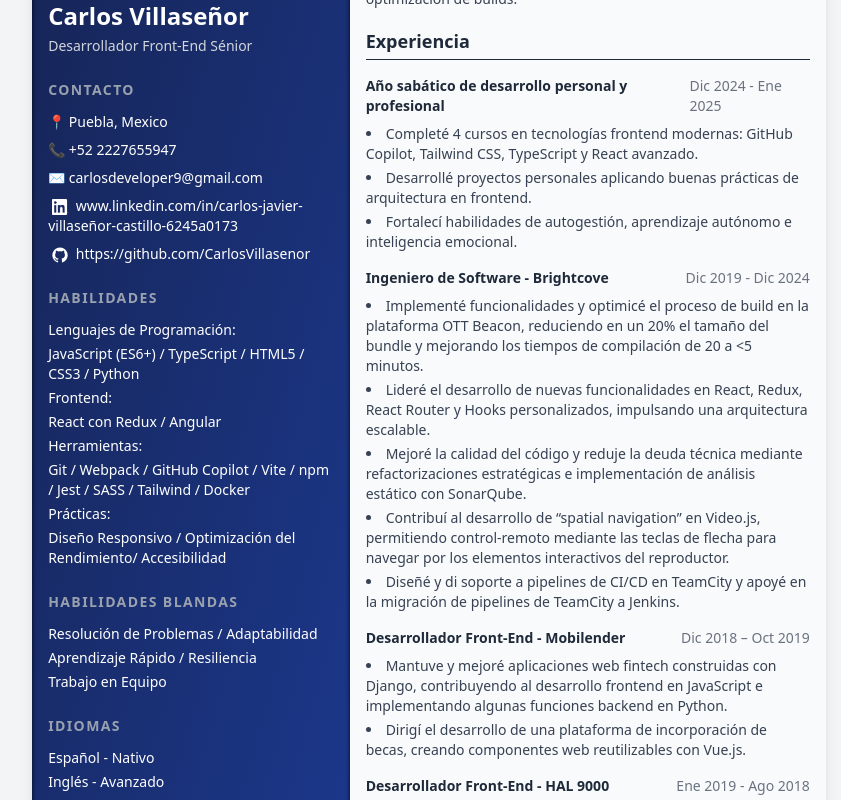
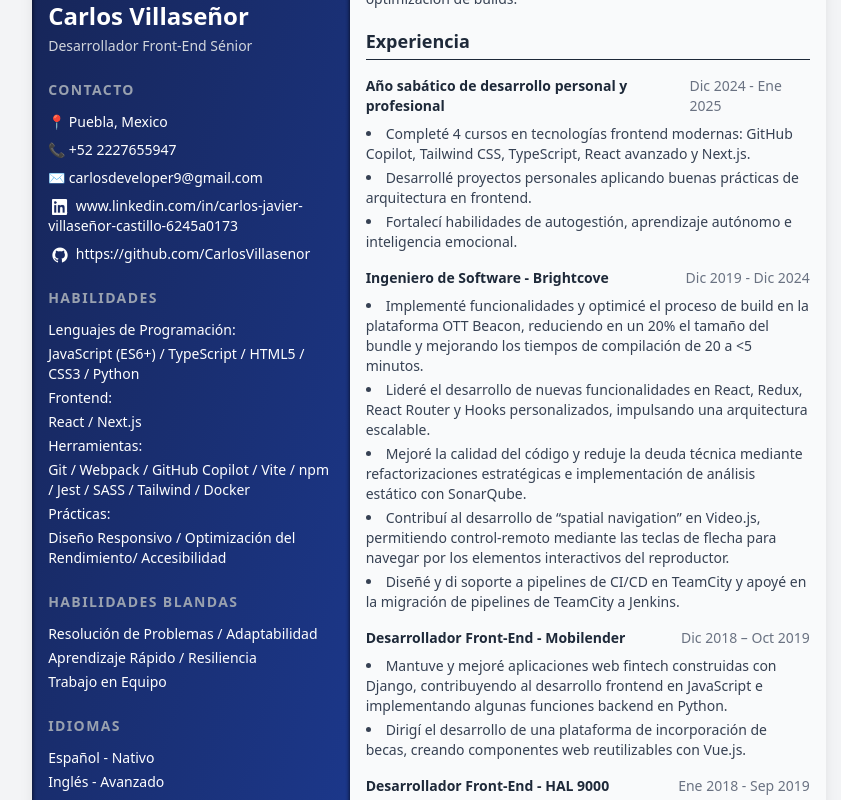
Before and after one commit to CarlosVillasenor/curriculum-vitae-tailwind-project, a website: page index.html in a window 1280 px wide. Shown: the part 160-960 px from the top of the page, without its empty margins (211-1052 px from the left). Drawn offline with nearby package versions, Linux system fonts and the light colour scheme; files that its build step writes are made by us from their sources.

Commit message:
chore: update skills section

```diff
--- a/index.html
+++ b/index.html
@@ -73,7 +73,7 @@
           <li>Lenguajes de Programación: </li>
           <li>JavaScript (ES6+) / TypeScript / HTML5 / CSS3 / Python </li>
           <li>Frontend:</li>
-          <li> React con Redux / Angular </li>
+          <li> React / Next.js </li>
           <li>Herramientas:</li>
           <li>Git / Webpack / GitHub Copilot / Vite / npm / Jest / SASS / Tailwind / Docker</li>
           <li>Prácticas:</li>
@@ -147,7 +147,7 @@
           </div>
           <ul class="list-disc list-inside mt-2 text-sm text-gray-700 space-y-1">
             <li>
-              Completé 4 cursos en tecnologías frontend modernas: GitHub Copilot, Tailwind CSS, TypeScript y React avanzado.
+              Completé 4 cursos en tecnologías frontend modernas: GitHub Copilot, Tailwind CSS, TypeScript, React avanzado y Next.js.
             </li>
             <li>
               Desarrollé proyectos personales aplicando buenas prácticas de arquitectura en frontend.
@@ -207,7 +207,7 @@
         <div class="mt-4">
           <div class="flex justify-between">
             <h3 class="font-semibold text-sm">Desarrollador Front-End - HAL 9000</h3>
-            <span class="text-sm text-gray-500">Ene 2019 - Ago 2018</span>
+            <span class="text-sm text-gray-500">Ene 2018 - Sep 2019</span>
           </div>
           <ul class="list-disc list-inside mt-2 text-sm text-gray-700 space-y-1">
             <li>
```
